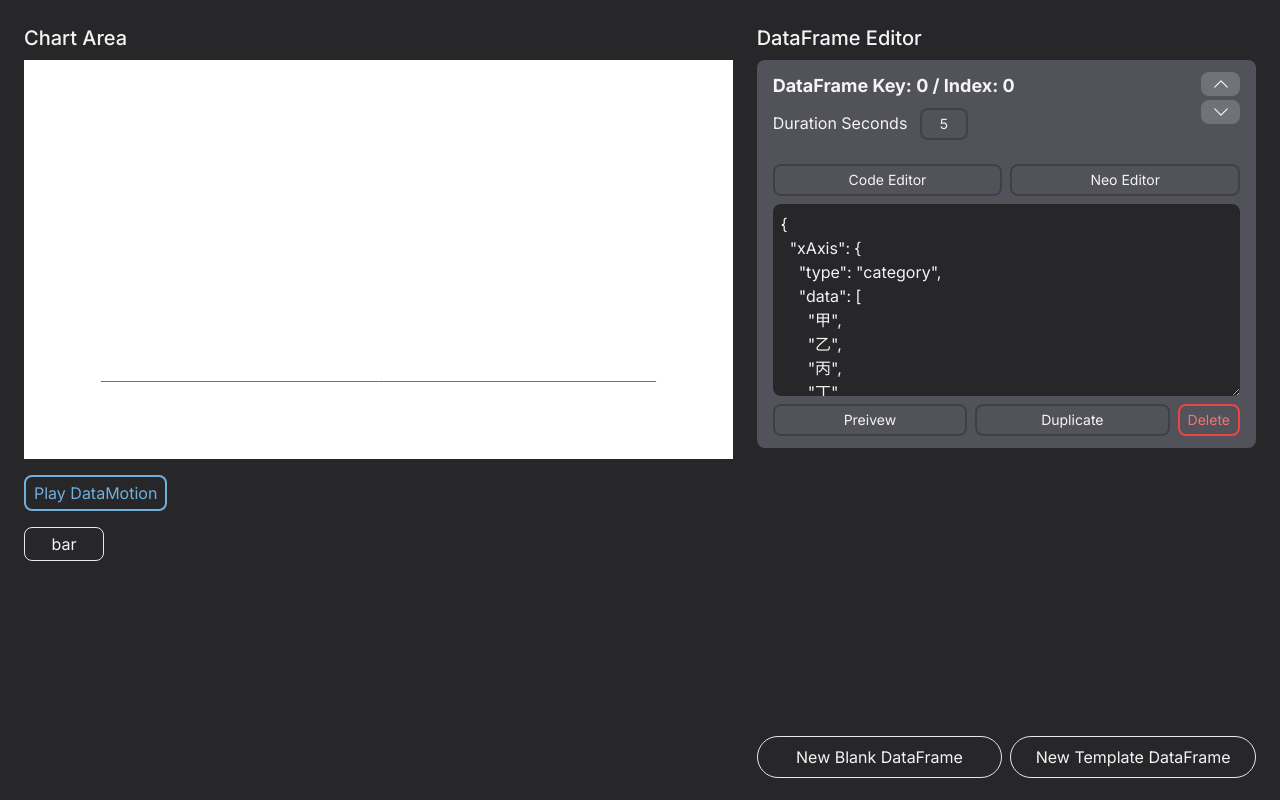
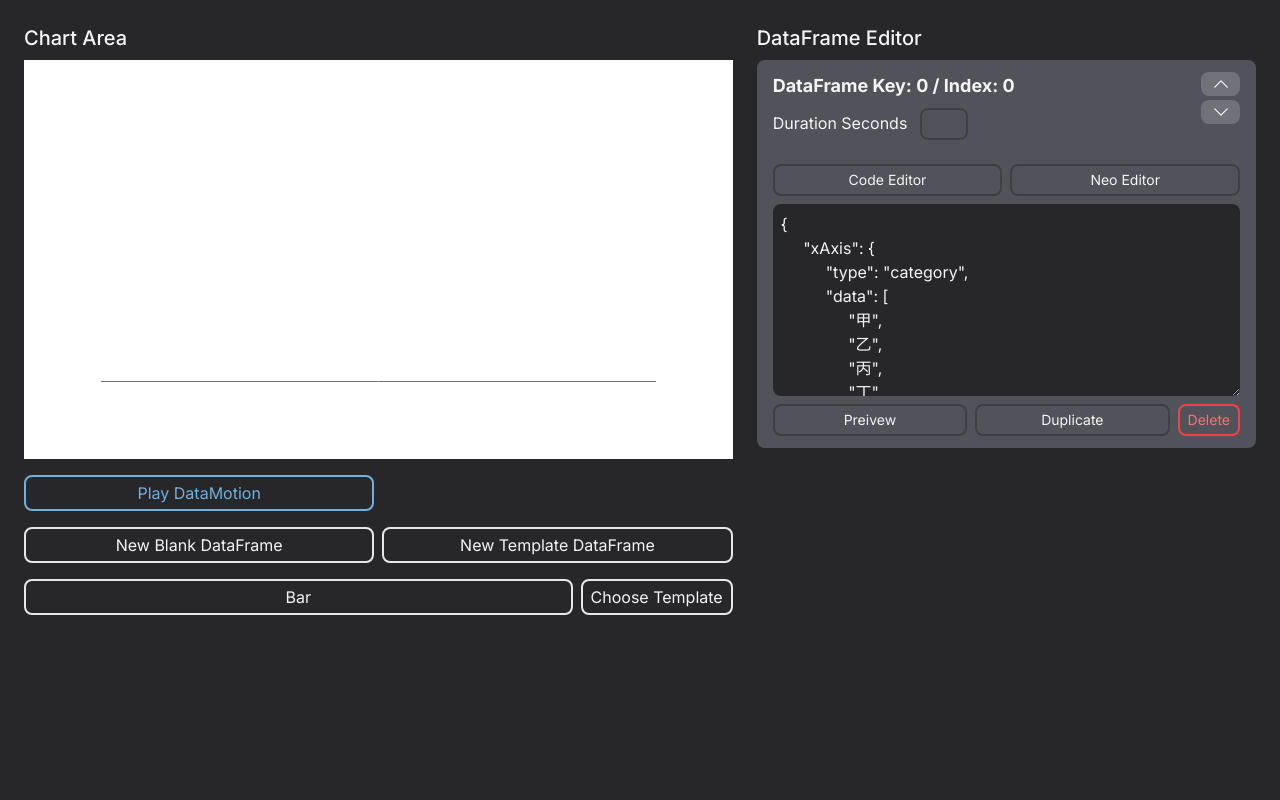
Before and after one commit to aiokr/DataMotion, a Next.js app: page / in a window 1280 px wide. Both pictures are taken after a click on the button "New Template DataFrame". Built offline with nearby package versions, Linux system fonts and the light colour scheme.

Commit message:
feat: 移除批量修改类型功能 feat: 修改编辑器为 TypeScript UI: 调整 UI

```diff
--- a/jsconfig.json
+++ b/jsconfig.json
@@ -1,5 +1,6 @@
 {
   "compilerOptions": {
+    "jsx": "react",
     "paths": {
       "@/*": ["./src/*"]
     }
--- a/package.json
+++ b/package.json
@@ -19,5 +19,9 @@
     "react": "18.2.0",
     "react-dom": "18.2.0",
     "tailwindcss": "3.3.3"
+  },
+  "devDependencies": {
+    "@types/node": "20.5.1",
+    "@types/react": "18.2.20"
   }
 }
--- a/src/app/components/NeoFrameEditor.jsx
+++ b/src/app/components/FrameEditor.tsx
@@ -1,19 +1,35 @@
-import { useState, useRef, useEffect, createRef } from 'react';
+import React from 'react';
+import { useState, useRef, useEffect, createRef, RefObject } from 'react';
 
+interface DataFrameEditorProps {
+  frameKey: string;
+  index: number;
+  handleMoveUp: (key: string) => void;
+  handleMoveDown: (key: string) => void;
+  toggleTextarea: (key: string) => void;
+  toggleNewEditor: (key: string) => void;
+  textareaVisibility: { [key: string]: boolean };
+  NeoEditVisibility: { [key: string]: boolean };
+  preivewFrame: (key: string) => void;
+  duplicateFrame: (key: string) => void;
+  handleDeleteFrame: (key: string) => void;
+  frameTimes: number[];
+  frameRefs: RefObject<{ current: any }[]>;
+  chartMode: string;
+}
 
-
-const DataFrameEditor = ({ frameKey, index, handleMoveUp, handleMoveDown, toggleTextarea, toggleNewEditor, textareaVisibility, NeoEditVisibility, preivewFrame, duplicateFrame, handleDeleteFrame, frameTimes, frameRefs, chartMode }) => {
-
-  const [dataFrameNum, setDataFrameNum] = useState(null);
-  const [dataFrameType, setDataFrameType] = useState(null);
-  const [hiddenDataArea, setHiddenDataArea] = useState(null);
+const DataFrameEditor: React.FC<DataFrameEditorProps> = ({ frameKey, index, handleMoveUp, handleMoveDown, toggleTextarea, toggleNewEditor, textareaVisibility, NeoEditVisibility, preivewFrame, duplicateFrame, handleDeleteFrame, frameTimes, frameRefs, chartMode }) => {
+  const [dataFrameNum, setDataFrameNum] = useState<number | null>(null);
+  const [dataFrameType, setDataFrameType] = useState<string | null>(null);
+  const [hiddenDataArea, setHiddenDataArea] = useState<any>(null);
+  const frameTimeRef = useRef<HTMLInputElement>(null); // 创建一个新的 ref
 
   // 获取数据帧输入，并格式化和解析
   const getDataFrame = () => {
-    if (chartMode !== 'Others') { // 当 Others 时，不格式化代码
+    if (chartMode !== 'Customize') { // 当 Others 时，不格式化代码
       try {
         const optionRawText = frameRefs.current[index].current.value; // 获取数据帧的代码
-        const time = frameTimes.current[index].current.value; // 获取数据帧的持续时间代码
+        const time = frameTimes[index]; // 获取数据帧的持续时间代码
         const optionJsCode = eval('(' + optionRawText + ')'); // 解析数据帧的代码
         let optionTextJson = JSON.stringify(optionJsCode, null, 2);  // 将数据帧的代码转换为 JSON 格式
         let optionStatus = JSON.parse(optionTextJson); // 解析 JSON 格式的数据帧为 JS 对象
@@ -44,64 +60,14 @@ const DataFrameEditor = ({ frameKey, index, handleMoveUp, handleMoveDown, toggle
     }
   })();
 
-  // 监听 chartMode 的变化，并调用 changeDataFrameType 修改 series[0].type
-  useEffect(() => {
-    changeDataFrameType();
-  }, [chartMode]);
-
-  const changeDataFrameType = () => {
-    if (chartMode !== 'Others') { // 当 Others 时，不格式化代码
-      try {
-        const optionRawText = frameRefs.current[index].current.value; // 获取数据帧的代码
-        const optionJsCode = eval('(' + optionRawText + ')'); // 解析数据帧的代码
-        let optionTextJson = JSON.stringify(optionJsCode, null, 2);  // 将数据帧的代码转换为 JSON 格式
-        let optionStatus = JSON.parse(optionTextJson); // 解析 JSON 格式的数据帧为 JS 对象
-        // 当 chartMode 改变时，自动改变 series 的 type
-        if (chartMode !== dataFrameType) {
-
-          if (chartMode == 'line') {
-            optionStatus.series[0].type = 'line'
-            optionStatus.series[0].smooth = false;
-          }
-
-          if (chartMode == 'smoothLine') {
-            optionStatus.series[0].type = 'line'
-            optionStatus.series[0].smooth = true;
-          }
-
-          if (chartMode == 'pie') {
-            optionStatus.series[0].type = 'pie'
-            delete optionStatus.series[0].smooth;
-            hiddenData(optionStatus.xAxis);
-            delete optionStatus.xAxis;
-            hiddenData(optionStatus.yAxis);
-            delete optionStatus.yAxis
-          }
-
-          if (chartMode == 'bar') {
-            optionStatus.series[0].type = 'bar'
-            delete optionStatus.series[0].smooth;
-          }
-
-          //optionStatus.series[0].type = chartMode;
-          setDataFrameType(chartMode);
-          const newOptionTextJson = JSON.stringify(optionStatus, null, 2); // 将 JS 对象转换为 JSON 格式
-          frameRefs.current[index].current.value = newOptionTextJson; // 回输数据帧的代码
-        }
-      } catch (error) {
-        // 这里可以处理错误，例如显示一条错误消息
-        console.error('An error occurred:', error);
-      }
-    }
-  }
-
   return (
     <div className='w-full bg-zinc-600 px-4 py-3 mb-5 transition rounded-lg block'>
       <div className='grid grid-cols-12 pb-2'>
         <div className='col-span-11'>
           <div className='text-md md:text-lg font-bold pb-2'>DataFrame Key: {frameKey} / Index: {index}</div>
           <div>
-            Duration Seconds <input ref={frameTimes.current[index]} defaultValue={frameTimes.current[index].current} onBlur={getDataFrame} className='border-2 border-zinc-700 bg-zinc-600 mx-2 px-2 py-1 w-12  text-center rounded-lg text-sm'></input></div>
+            Duration Seconds <input ref={frameTimeRef} defaultValue={frameTimes[index]} onBlur={getDataFrame} className='border-2 border-zinc-700 bg-zinc-600 mx-2 px-2 py-1 w-12  text-center rounded-lg text-sm'></input>
+          </div>
         </div>
         <div className='col-span-1 grid grid-rows-2 gap-1 pb-4'>
           <button onClick={() => handleMoveUp(frameKey)} className='bg-zinc-500 rounded-lg text-sm'>
--- a/src/app/components/echartOpt/pie.json
+++ b/src/app/components/echartOpt/pie.json
@@ -3,14 +3,37 @@
     "trigger": "item"
   },
   "legend": {
-    "orient": "vertical",
-    "left": "left"
+    "top": "bottom",
+    "left": "center"
   },
   "series": [
     {
       "name": "Access From",
       "type": "pie",
-      "radius": "50%",
+      "radius": [
+        "40%",
+        "70%"
+      ],
+      "avoidLabelOverlap": false,
+      "itemStyle": {
+        "borderRadius": 10,
+        "borderColor": "#fff",
+        "borderWidth": 2
+      },
+      "label": {
+        "show": false,
+        "position": "center"
+      },
+      "emphasis": {
+        "label": {
+          "show": true,
+          "fontSize": 16,
+          "fontWeight": "bold"
+        }
+      },
+      "labelLine": {
+        "show": false
+      },
       "data": [
         {
           "value": 1048,
@@ -32,14 +55,7 @@
           "value": 300,
           "name": "Video Ads"
         }
-      ],
-      "emphasis": {
-        "itemStyle": {
-          "shadowBlur": 10,
-          "shadowOffsetX": 0,
-          "shadowColor": "rgba(0, 0, 0, 0.5)"
-        }
-      }
+      ]
     }
   ]
 }
--- a/src/app/page.js
+++ b/src/app/page.js
@@ -4,16 +4,17 @@ import React from 'react';
 import { useState, useRef, useEffect, createRef } from 'react';
 import { Combobox } from '@headlessui/react'
 import EChartsComponent from './components/EChartsComponent';
-import NeoFrameEditor from './components/NeoFrameEditor';
+import NeoFrameEditor from './components/FrameEditor';
+
 import barTemplate from './components/echartOpt/bar.json';
 import lineTemplate from './components/echartOpt/line.json';
 import pieTemplate from './components/echartOpt/pie.json';
 
 const chartModeList = [
-  'bar', 'line', 'smoothLine', 'pie', 'Others'
+  'Bar', 'Line', 'SmoothLine', 'Pie', 'Customize'
 ]
 
-export function HomePage() {
+export default function HomePage() {
 
   //默认图谱
   const [option] = useState({
@@ -128,13 +129,13 @@ export function HomePage() {
   // 根据模板新建关键帧
   const newTemplateFrame = () => {
     console.log('Now Chart Mode is ' + chartMode)
-    if (chartMode == 'bar') { // 新建柱状图
+    if (chartMode == 'Bar') { // 新建柱状图
       const barTemplateString = JSON.stringify(barTemplate, null, 5);
       newFrame(barTemplateString, 5);
-    } else if (chartMode == 'line') { // 新建折线图
+    } else if (chartMode == 'Line') { // 新建折线图
       const lineTemplateString = JSON.stringify(lineTemplate, null, 5);
       newFrame(lineTemplateString, 5);
-    } else if (chartMode == 'pie') { // 新建饼图
+    } else if (chartMode == 'Pie') { // 新建饼图
       const pieTemplateString = JSON.stringify(pieTemplate, null, 5);
       newFrame(pieTemplateString, 5);
     } else {
@@ -242,14 +243,19 @@ export function HomePage() {
         <section id='ChartArea' className='aspect-video bg-white p-2 w-[95%] my-0 mx-[auto] md:w-full'>
           <EChartsComponent option={option} onChartReady={chart => chartRef.current = chart} />
         </section>
+        <div className='grid grid-cols-2 gap-2 my-4 w-[95%] md:w-full mx-[auto]'>
+          <button onClick={handleClick} className='block py-1 px-2 text-md text-main border-main border-2 rounded-lg'>Play DataMotion</button>
+        </div>
         <div className='flex flex-row gap-2 my-4 w-[95%] md:w-full mx-[auto]'>
-          <button onClick={handleClick} className='py-1 px-2 text-md text-main border-main border-2 rounded-lg'>Play DataMotion</button>
+          <button onClick={handleNewFrame} className='flex-1 py-1 px-2 text-md  border-2 rounded-lg'>New Blank DataFrame</button>
+          <button onClick={newTemplateFrame} className='flex-1 py-1 px-2 text-md  border-2 rounded-lg'>New Template DataFrame</button>
         </div>
-        <div className='flex gap-2 my-4 w-[95%] md:w-full mx-[auto]'>
-          <div>
         <Combobox value={chartMode} onChange={setChartMode}>
-              <Combobox.Input onChange={(event) => setQuery(event.target.value)} className='bg-zinc-800 py-1 border text-center rounded-lg w-20' />
-              <Combobox.Options className='bg-zinc-800 mt-2 py-1 border text-center rounded-lg w-20'>
+          <div className='flex flex-row gap-2'>
+            <Combobox.Input onChange={(event) => setQuery(event.target.value)} className='grow bg-zinc-800 py-1 border-2 text-center rounded-lg' />
+            <Combobox.Button className="bg-zinc-800 px-2 py-1 border-2 text-center rounded-lg">Choose Template</Combobox.Button>
+          </div>
+          <Combobox.Options className='relative text-center shadow-lg bg-zinc-800 mt-2 py-1 border rounded-lg'>
             {filteredChartMode.map((chartMode) => (
               <Combobox.Option key={chartMode} value={chartMode}>
                 {chartMode}
@@ -257,8 +263,6 @@ export function HomePage() {
             ))}
           </Combobox.Options>
         </Combobox>
-          </div>
-        </div>
       </div>
       <section id="EditArea" className='row-span-4 md:col-span-5'>
         <div className='text-xl font-medium pb-2'>DataFrame Editor</div>
@@ -283,13 +287,9 @@ export function HomePage() {
             />
           ))}
         </div>
-        <div id='EditFloatButton' className='grid grid-cols-2 gap-2 my-4 w-[95%] md:w-full mx-[auto]'>
-          <button onClick={handleNewFrame} className='px-1 md:p-2 flex flex-col items-center border rounded-full'>New Blank DataFrame</button>
-          <button onClick={newTemplateFrame} className='px-1 md:p-2 flex flex-col items-center border rounded-full'>New Template DataFrame</button>
+        <div id='EditFloatButton' className='flex gap-2 my-4 w-[95%] md:w-full mx-[auto]'>
         </div>
       </section>
     </main >
   );
 }
-
-export default HomePage
```
Also changed, not shown: tsconfig.json (added, +35 -0 lines), 1 other file (tests, documents, lock files or other folders). Lines whose indentation alone changed are shown as unchanged.
